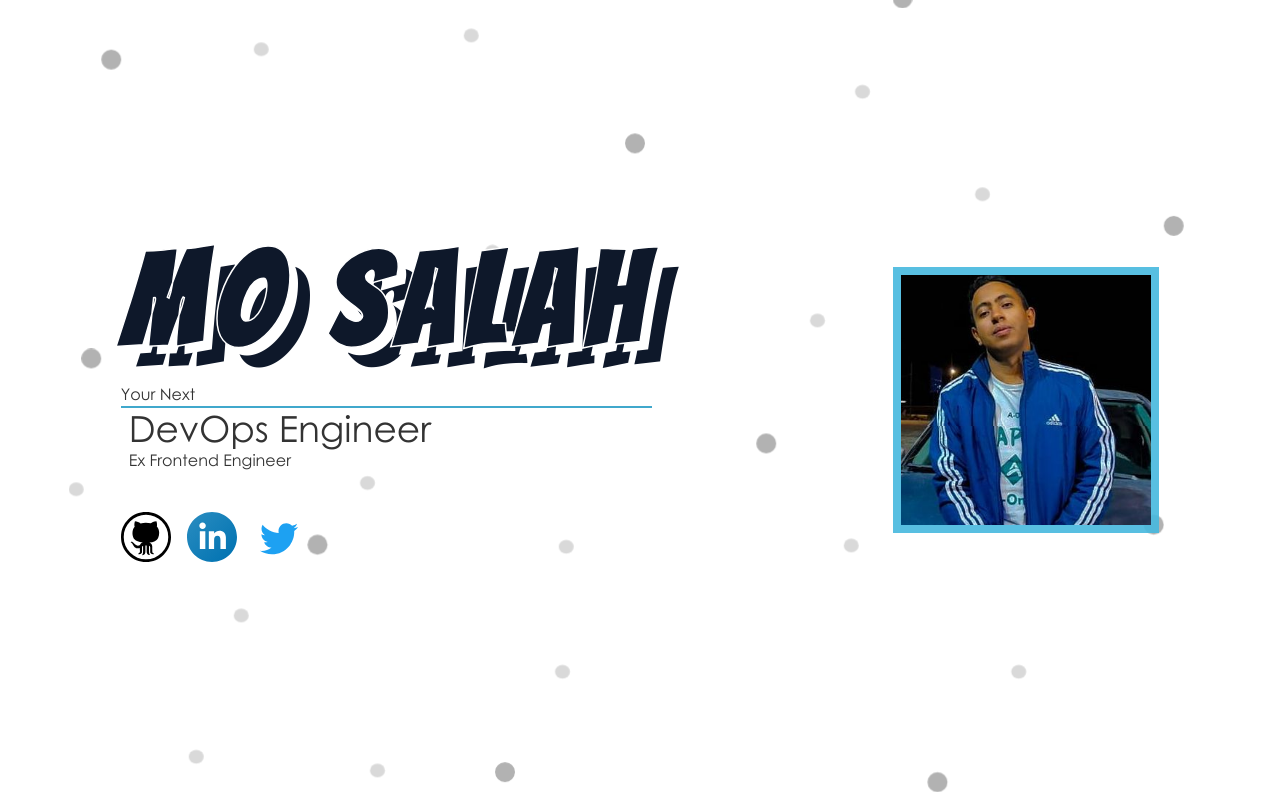
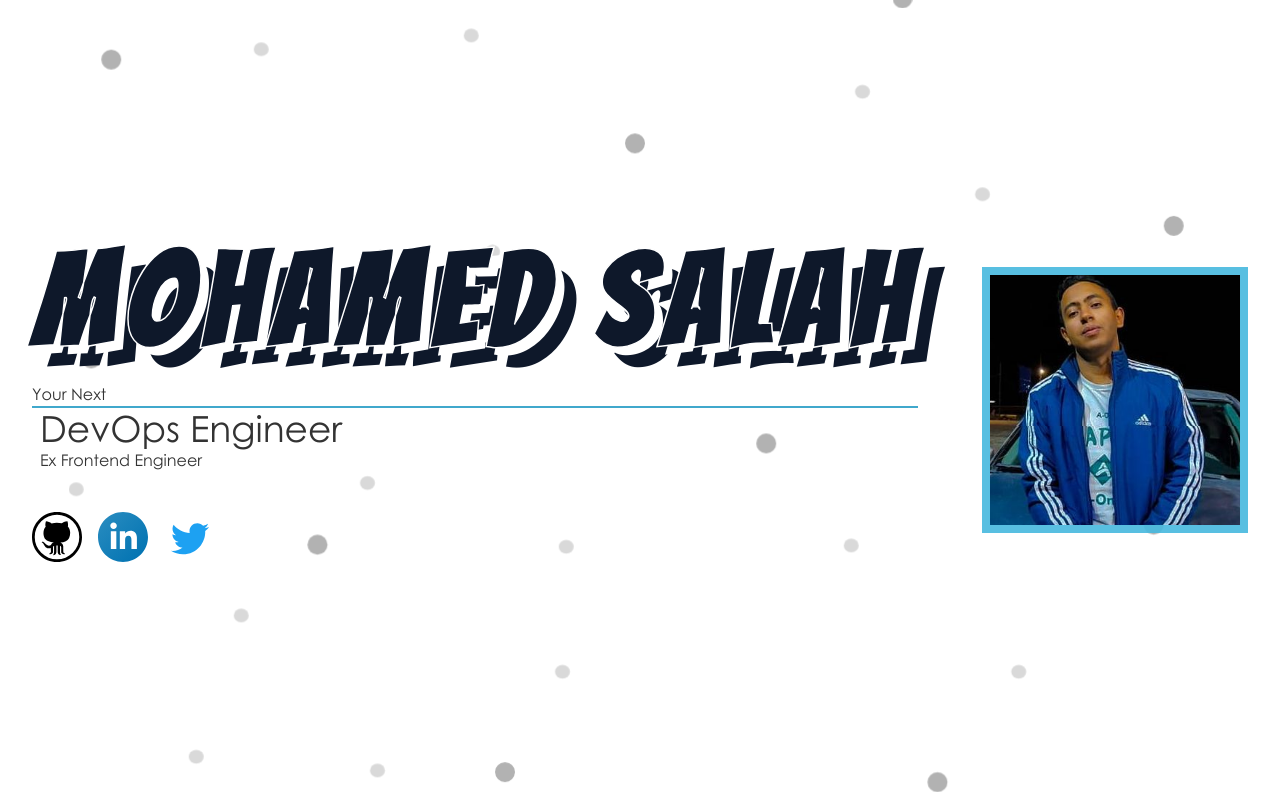
Before and after one commit to mo7medsalah7/portofolio-2022, a Next.js app: page / in a window 1280 px wide. Shown: the top 800 px of the page. Built offline with nearby package versions, Linux system fonts and the light colour scheme.

Commit message:
changing Name

```diff
--- a/components/Header/HeaderData.js
+++ b/components/Header/HeaderData.js
@@ -126,7 +126,7 @@ function HeaderData() {
               <div className="mb-6">
                 <HeadShake>
                   <h1 className="text-6xl md:text-8xl lg:text-9xl font-bold brandName">
-                    Mo Salah
+                    Mohamed Salah
                   </h1>
                 </HeadShake>
                 <p className="border-b-2 border-solid border-[#40a8cc]">
```
